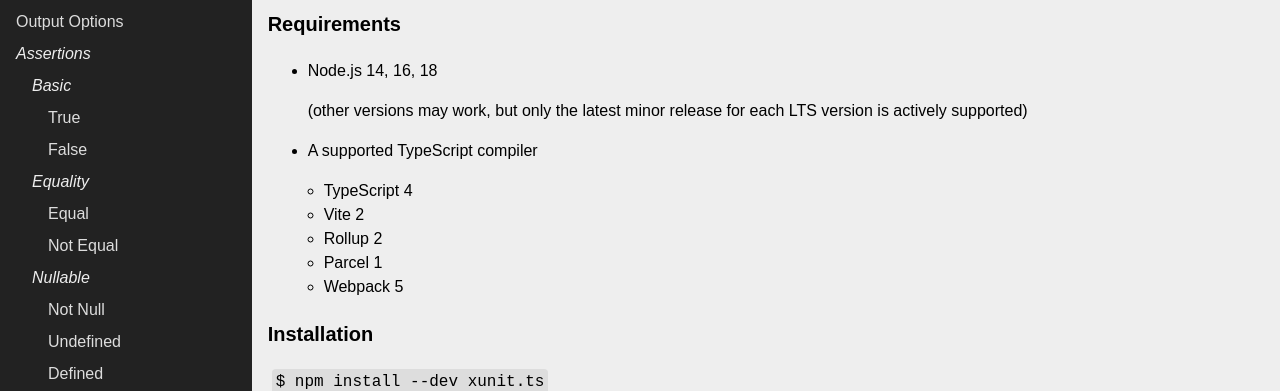
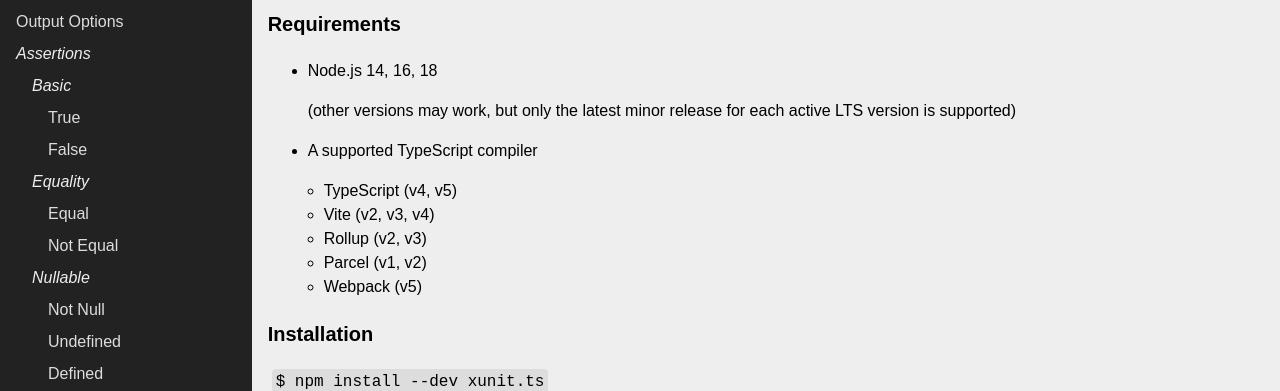
Before and after one commit to ecoAPM/xunit.ts, a Jekyll site: the page built from docs/index.md, in a window 1280 px wide. Shown: the part 164-555 px from the top of the page. Built offline with Jekyll 4.4.1, drawn with Linux system fonts in a browser that asks for light colours; our own code applies the rules of GitHub Pages for plain Markdown files.

Commit message:
Update readme with legacy version support

```diff
--- a/docs/index.md
+++ b/docs/index.md
@@ -10,14 +10,14 @@
 
 - Node.js 14, 16, 18
 
-  (other versions may work, but only the latest minor release for each LTS version is actively supported)
+  (other versions may work, but only the latest minor release for each active LTS version is supported)
 
 - A supported TypeScript compiler
-	- TypeScript 4
-	- Vite 2
-	- Rollup 2
-	- Parcel 1
-	- Webpack 5
+	- TypeScript (v4, v5)
+	- Vite (v2, v3, v4)
+	- Rollup (v2, v3)
+	- Parcel (v1, v2)
+	- Webpack (v5)
 
 ### Installation
 
```
Also changed, not shown: README.md.
